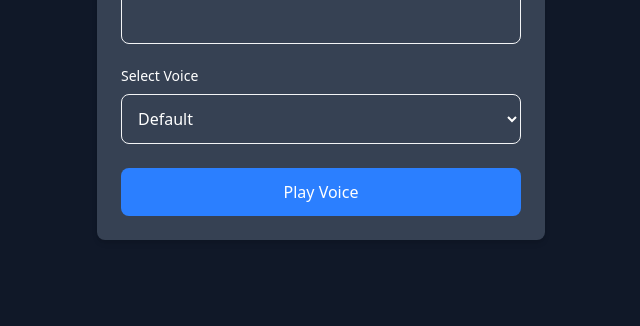
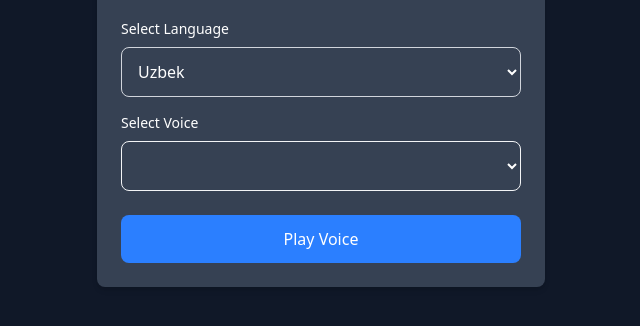
Before and after one commit to HumbleBoyy/Translation-Web-Voice-app, a plain HTML site: page public/index.html in a window 1280 px wide. Shown: the part 350-676 px from the top of the page, without its empty margins (319-959 px from the left). Drawn offline with nearby package versions, Linux system fonts and the light colour scheme.

Commit message:
New COmmit

```diff
--- a/public/app.js
+++ b/public/app.js
@@ -1,9 +1,45 @@
 const voiceSelect = document.querySelector('#voiceSelect')
 const playBtn = document.querySelector('#play_btn')
-const textInput = document.querySelector('textarea')
+const textInput = document.querySelector('#text_input')
+const languageSelect = document.querySelector('#language_select')
 
+//  Array of supported languages with their ISO codes
+const languages = [
+    {code:"uz", name:"Uzbek"},
+    {code:"en", name:"English"},
+    {code:"es", name:"Spanish"},
+    {code:"fr", name:"French"},
+    {code:"de", name:"German"},
+    {code:"it", name:"Italian"},
+    {code:"ja", name:"Japanese"},
+    {code:"zh-CN", name:"Chinese (Simplified)"},
+];
+
+// Populate language select box
+languages.forEach(({code, name})=> {
+    const option = document.createElement('option')
+    option.value = code;
+    option.textContent = name;
+    languageSelect.appendChild(option)
+})
+//  Load available voices
+let voices = [];
+function loadVoices(){
+    voices = speechSynthesis.getVoices();
+    voiceSelect.innerHTML = voices.map((item, index)=>
+        ` <option value="${index}">${item.name}</option>`
+    ).join('')
+}
+
+//  Trigger loading voices
+speechSynthesis.onvoiceschanged = loadVoices;
+loadVoices();
 // Play TTS
 playBtn.addEventListener('click', ()=> {
-     const utterance = new SpeechSynthesisUtterance(textInput.value)
+     const utterance = new SpeechSynthesisUtterance(textInput.value);
+     const selectedVoice = voices[voiceSelect.value];
+     if(selectedVoice) {
+        utterance.voice = selectedVoice
+     }
      speechSynthesis.speak(utterance)
 })
--- a/public/index.html
+++ b/public/index.html
@@ -13,6 +13,19 @@
         <h1 class="text-2xl font-semibold text-white  text-center">Translation</h1>
         <textarea id="text_input" class="w-full h-32 p-3 border border-gray-100 text-white  rounded-lg focus:outline-none focus:ring-2 focus:ring-blue-500 resize-none" placeholder="Type text here..."></textarea>
 
+        <!-- Language Selector -->
+         <div class="mt-4">
+            <label for="languageSelect"
+              class="block text-sm font-medium text-white mb-2"
+            >
+             Select Language
+            </label>
+
+            <select id="language_select" class="w-full p-3 border border-gray-300 rounded-lg focus:outline-none focus:ring-2 focus:ring-blue-500 text-white bg-gray-700">
+
+            </select>
+         </div>
+        <!-- Voice selector -->
         <div class="mt-4">
            <label for="voiceSelect" class="block text-sm font-medium text-white mb-2">Select Voice</label>
            <select  id="voiceSelect"
```
